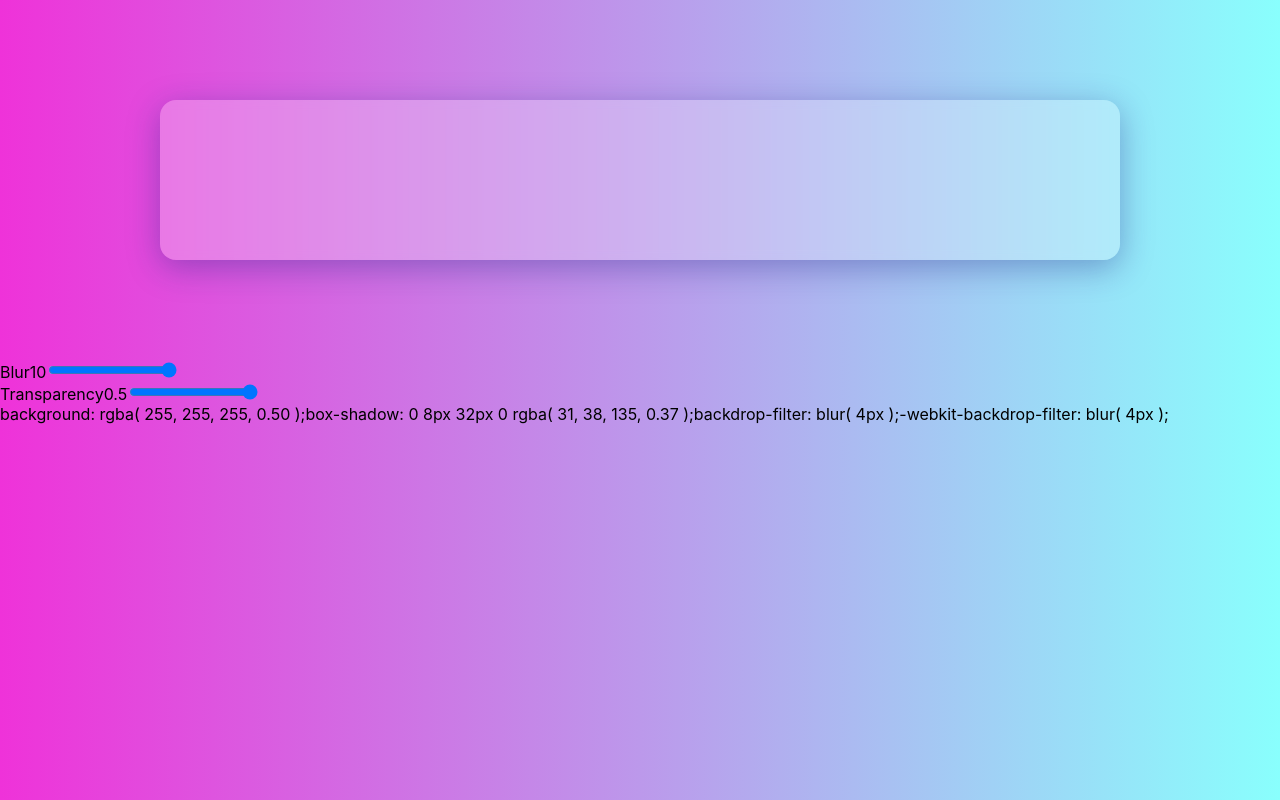
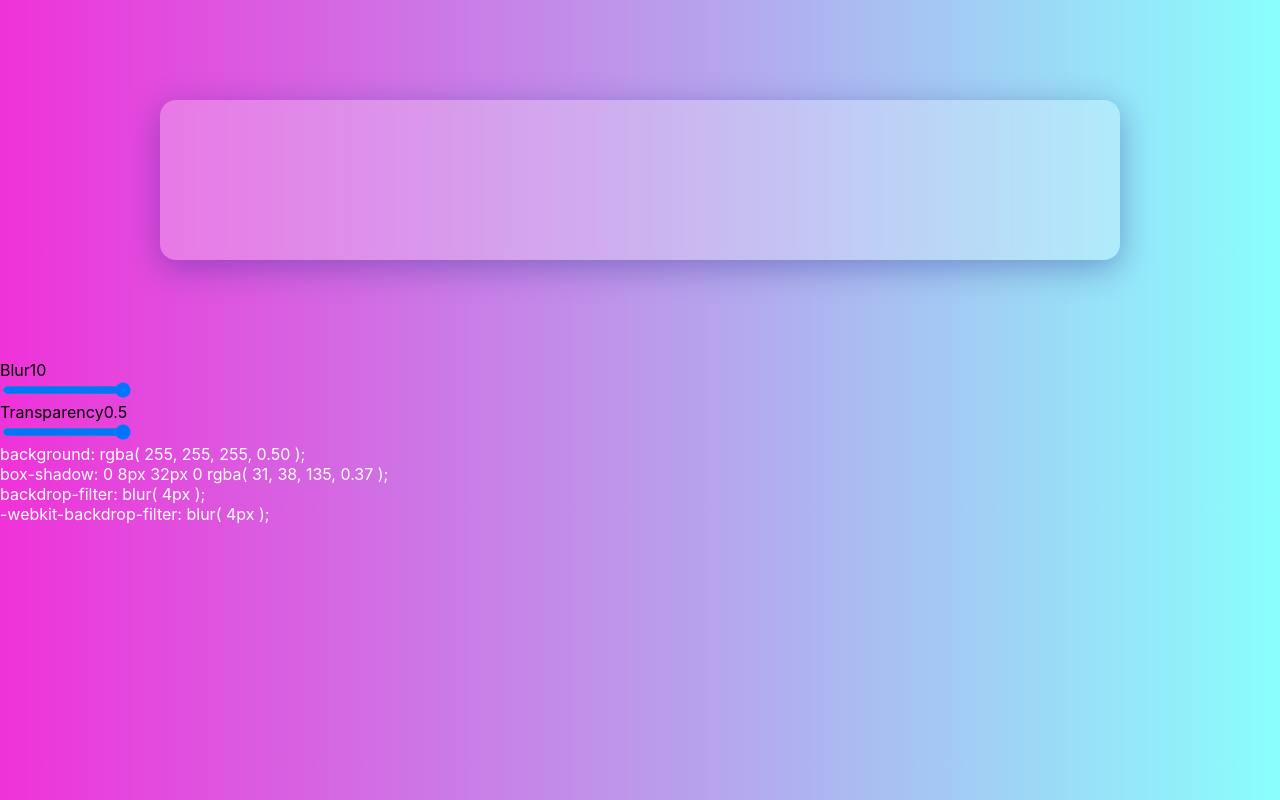
Before and after one commit to dreamxinxcode/react-glassmorphism-css-generator, a React (Create React App) app: page / in a window 1280 px wide. Built offline with nearby package versions, Linux system fonts and the light colour scheme.

Commit message:
remove redundant slider css files

```diff
--- a/src/components/BlurSlider.jsx
+++ b/src/components/BlurSlider.jsx
@@ -1,5 +1,5 @@
 import React, { useState } from 'react'
-import './BlurSlider.scss';
+import './Slider.scss';
 
 function BlurSlider() {
   const [blur, setBlur] = useState(10.0)
@@ -9,9 +9,11 @@ function BlurSlider() {
   }
 
   return (
-    <div>
-      <label htmlFor="blur">Blur</label>
-      <span>{blur}</span>
+    <div className='slider'>
+      <div className="indicator">
+        <label htmlFor="blur">Blur</label>
+        <span>{blur}</span>
+      </div>
       <input onChange={handleChange} type="range" id="blur" name="blur" min="0.0" max="20.0" step='0.1'></input>
     </div>
   )
--- a/src/components/Output.jsx
+++ b/src/components/Output.jsx
@@ -3,7 +3,7 @@ import './Output.scss';
 
 function Output() {
   return (
-    <div>
+    <div id='output'>
       <span>background: rgba( 255, 255, 255, 0.50 );</span>
       <span>box-shadow: 0 8px 32px 0 rgba( 31, 38, 135, 0.37 );</span>
       <span>backdrop-filter: blur( 4px );</span>
--- a/src/components/Output.scss
+++ b/src/components/Output.scss
@@ -0,0 +1,8 @@
+#output {
+  display: flex;
+  flex-direction: column;
+
+  span {
+    color: #fff;
+  }
+}
--- /dev/null
+++ b/src/components/Slider.scss
@@ -0,0 +1,3 @@
+.slider {
+  width: auto;
+}
--- a/src/components/TransparencySlider.jsx
+++ b/src/components/TransparencySlider.jsx
@@ -1,5 +1,5 @@
 import React, { useState } from 'react'
-import './TransparencySlider.scss';
+import './Slider.scss';
 
 function TransparencySlider() {
   const [transparency, setTransparency] = useState(0.50)
@@ -9,9 +9,11 @@ function TransparencySlider() {
   }
 
   return (
-    <div>
-      <label htmlFor="transparency">Transparency</label>
-      <span>{transparency}</span>
+    <div className='slider'>
+      <div className="indicator">
+        <label htmlFor="transparency">Transparency</label>
+        <span>{transparency}</span>
+      </div>
       <input onChange={handleChange} type="range" id="transparency" name="transparency" min="0.00" max="1.00" step='0.01'></input>
     </div>
   )
```
Also changed, not shown: src/components/BlurSlider.scss (deleted), src/components/TransparencySlider.scss (deleted), 1 other file (tests, documents, lock files or other folders).
